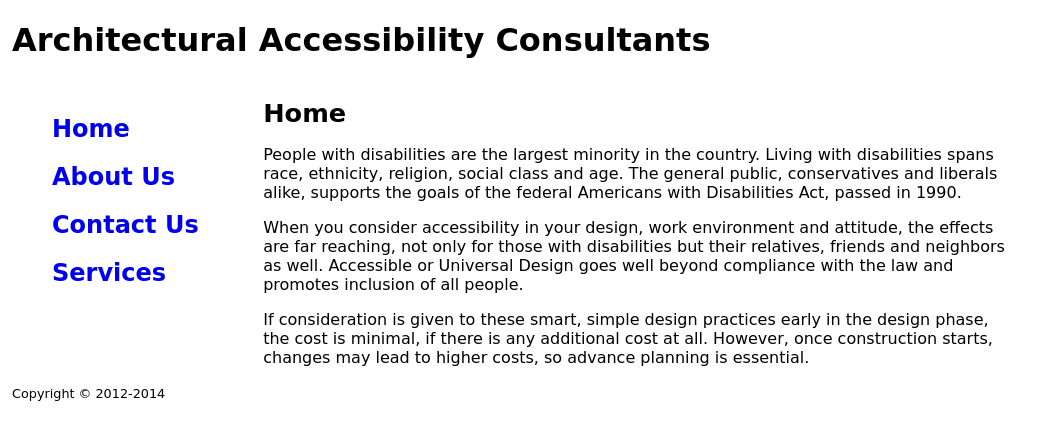
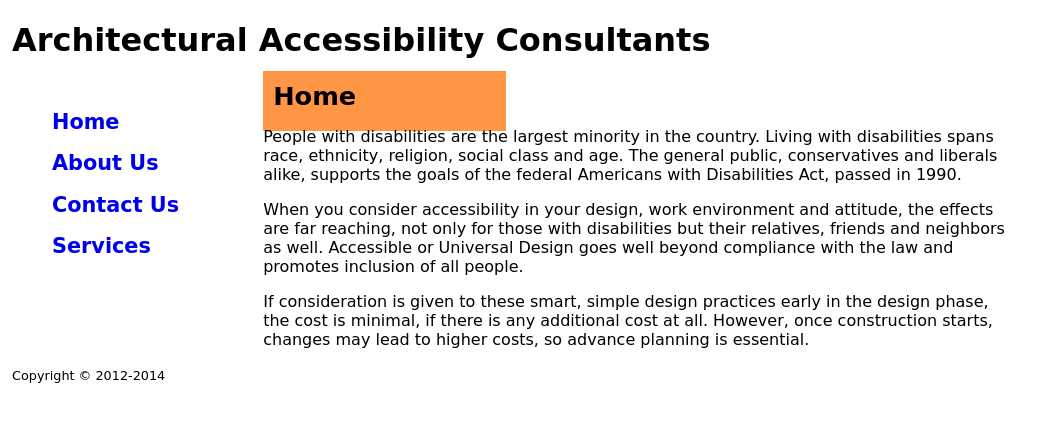
Before and after one commit to boochtek/arch, a Jekyll site: the page built from home.md, in a window 1280 px wide. Shown: the top 440 px of the page, without its empty margins (0-1055 px from the left). Built offline with Jekyll 4.4.1, drawn with Linux system fonts in a browser that asks for light colours.

Commit message:
Add orange background to site header title.

```diff
--- a/css/custom.css
+++ b/css/custom.css
@@ -1,3 +1,4 @@
 main h1 { font-size: 1.6em; 2px solid black; }
+main h1 { background-color: rgb(256, 150, 70); display: inline; padding: 10px 150px 20px 10px; }
 
-.sidebar nav ul { list-style-type: none; line-height: 2; font-size: 1.5em; font-weight: bold; }
+.sidebar nav ul { list-style-type: none; line-height: 2; font-size: 1.3em; font-weight: bold; }
```
